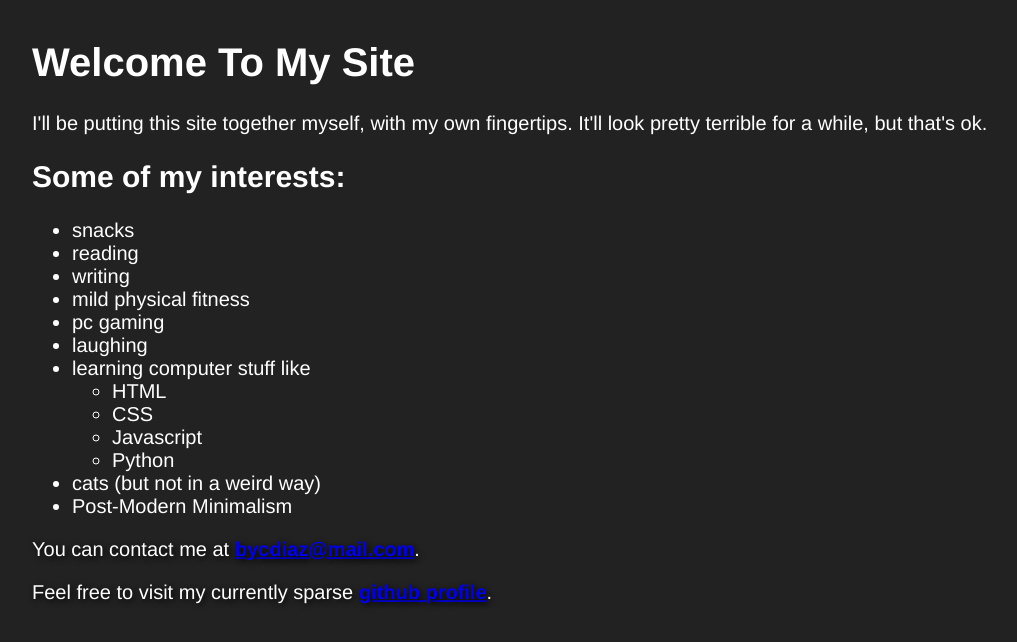
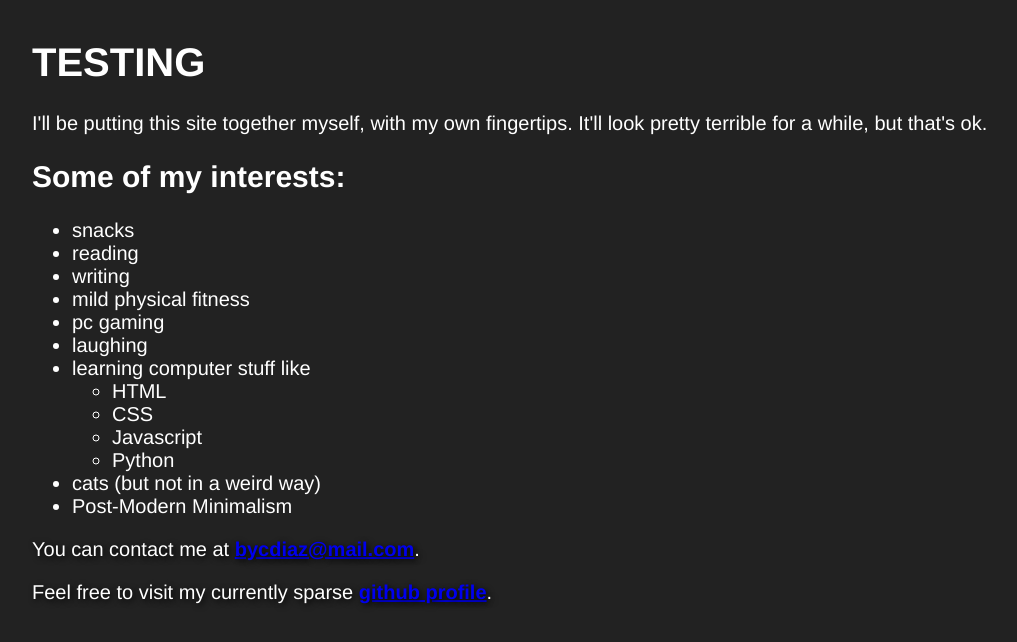
Before and after one commit to codyloyd/decreasing, a plain HTML site: page index.html in a window 1280 px wide. Shown: the whole page, without its empty margins (18-1035 px from the left). Drawn offline with Linux system fonts and the light colour scheme.

Commit message:
Testing chemicloud push.

```diff
--- a/index.html
+++ b/index.html
@@ -2,12 +2,12 @@
 <html lang="en">
   <head>
     <meta charset="UTF-8">
-    <title>Welcome!</title>
+    <title>Test!</title>
     <link rel="stylesheet" href="style.css">
   </head>
   <body>
     <div class="intro">
-      <h1>Welcome To My Site</h1>
+      <h1>TESTING</h1>
       <p>
         I'll be putting this site together myself, with my own fingertips. It'll
         look pretty terrible for a while, but that's ok.
```
